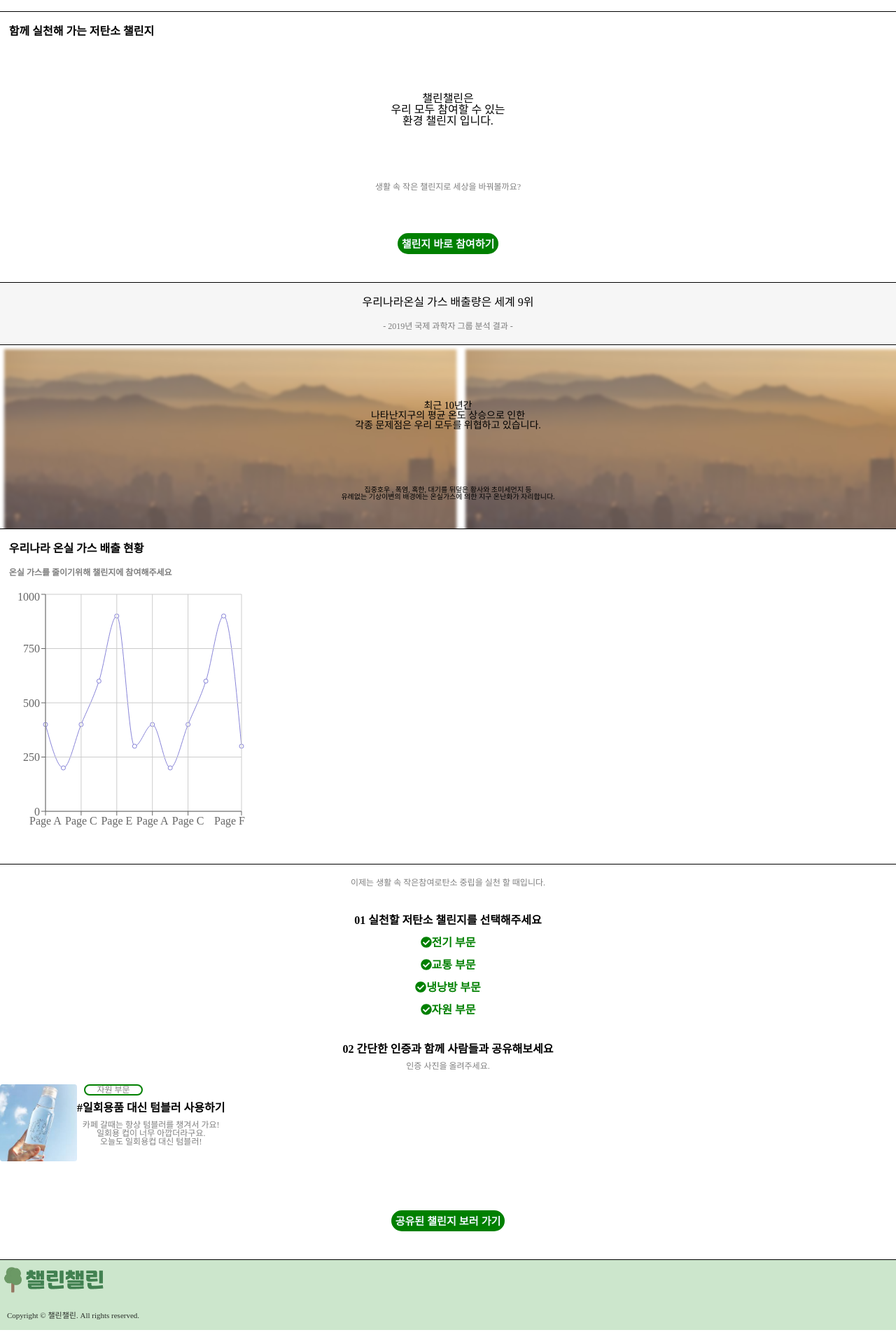
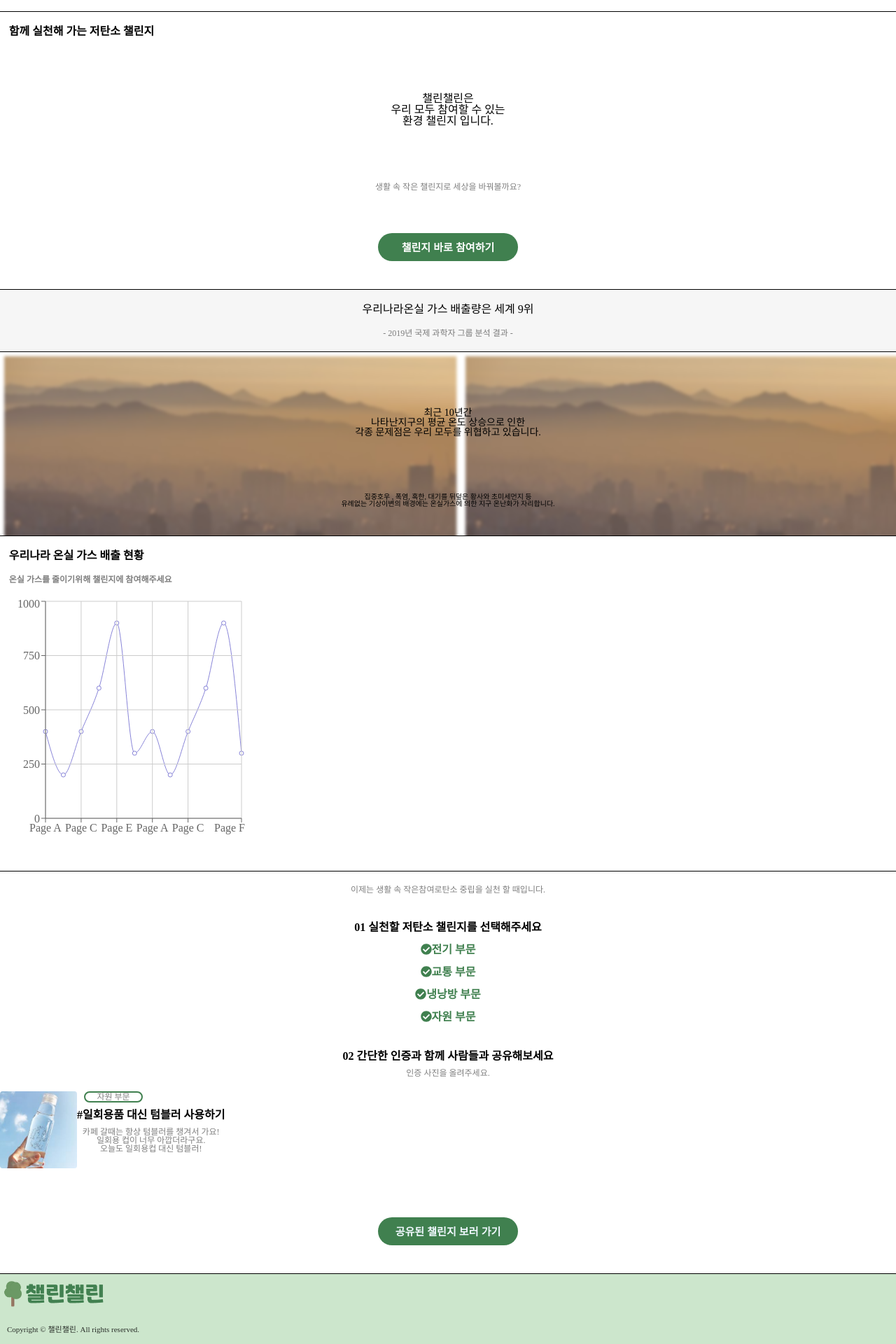
Before and after one commit to challen-challen/Frontend, a React (Create React App) app: page / in a window 1280 px wide. Shown: the part 274-2194 px from the top of the page at 70% size. Built offline with nearby package versions, Linux system fonts and the light colour scheme.

Commit message:
fix: main page(link 연결)

```diff
--- a/src/components/Main/MainPage.css
+++ b/src/components/Main/MainPage.css
@@ -123,11 +123,12 @@ ul {
 .MainPage_Start_btn button{
     margin-top: 60px;
     text-align: center;
-    height: 30px;
+    width: 200px;
+    height: 40px;
     border: none;
-    background-color: green;
+    background-color: #40804F;
     border-radius: 20px;
-    color: aliceblue;
+    color:white;
     font-size: 15px;
     font-weight: 800;
 }
@@ -232,7 +233,7 @@ ul {
 
 .MainPage_Challenge_desc_1 ul li{
     margin-top: 15px;
-    color: green;
+    color:    #40804F;
     font-weight: 900;
 }
 
@@ -275,7 +276,7 @@ ul {
 
 .MainPage_Challenge_desc_2_cont p:first-child{
     width: 80px;
-    border: 2px solid green;
+    border: 2px solid #40804F;
     border-radius: 10px;
     margin-left: 10px;
 }
@@ -297,9 +298,10 @@ ul {
 .MainPage_Challenge_btn button{
     margin-top: 60px;
     text-align: center;
-    height: 30px;
+    width: 200px;
+    height: 40px;
     border: none;
-    background-color: rgb(0, 128, 0);
+    background-color: #40804F;
     border-radius: 20px;
     color: aliceblue;
     font-size: 15px;
--- a/src/components/Main/MainPage_Challenge.js
+++ b/src/components/Main/MainPage_Challenge.js
@@ -1,6 +1,7 @@
 import React from 'react'
 import { FontAwesomeIcon } from "@fortawesome/react-fontawesome";
 import { faCheck, faCheckCircle } from '@fortawesome/free-solid-svg-icons';
+import {Link} from "react-router-dom";
 
 function MainPage_Challenge() {
     return (
@@ -37,7 +38,7 @@ function MainPage_Challenge() {
                     </div>
                 </div>
                 <div className="MainPage_Challenge_btn">
-                    <button>공유된 챌린지 보러 가기</button>
+                    <Link to="/challenge/all"><button>공유된 챌린지 보러 가기</button></Link>
                 </div>
 
             </div>
--- a/src/components/Main/MainPage_Start.js
+++ b/src/components/Main/MainPage_Start.js
@@ -1,4 +1,5 @@
 import React from 'react'
+import {Link} from "react-router-dom";
 
 function MainPage_Start() {
     return (
@@ -13,7 +14,9 @@ function MainPage_Start() {
             </div>
             <div className="MainPage_Start_btn">
                 <p>생활 속 작은 챌린지로 세상을 바꿔볼까요?</p>
-                <button>챌린지 바로 참여하기</button>
+                <Link to="/challenge/all">
+                    <button>챌린지 바로 참여하기</button>
+                </Link>
             </div>
         </div>
     )
```
